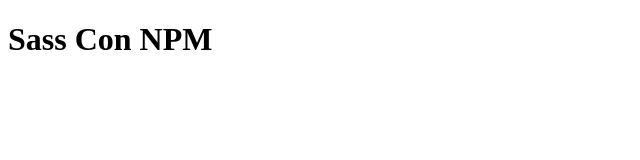
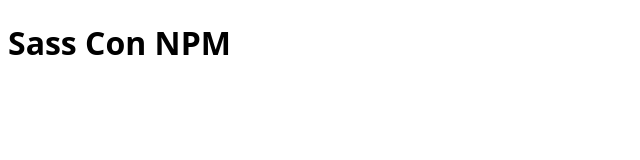
Before and after one commit to Leandro-Angeli/sass-npm-2, a website: page app/index.html in a window 1280 px wide. Shown: the whole page, without its empty margins (0-640 px from the left). Drawn offline with nearby package versions, Linux system fonts and the light colour scheme; files that its build step writes are made by us from their sources.

Commit message:
folders and scss

```diff
--- a/index.html
+++ b/app/index.html
@@ -5,6 +5,7 @@
     <meta http-equiv="X-UA-Compatible" content="IE=edge">
     <meta name="viewport" content="width=device-width, initial-scale=1.0">
     <title>Sass con NPM</title>
+    <link rel="stylesheet" href="css/style.css">
 </head>
 <body>
     <h1>Sass Con NPM</h1>
--- /dev/null
+++ b/app/scss/style.scss
@@ -0,0 +1,3 @@
+*{font-family: system-ui;
+
+}
```
